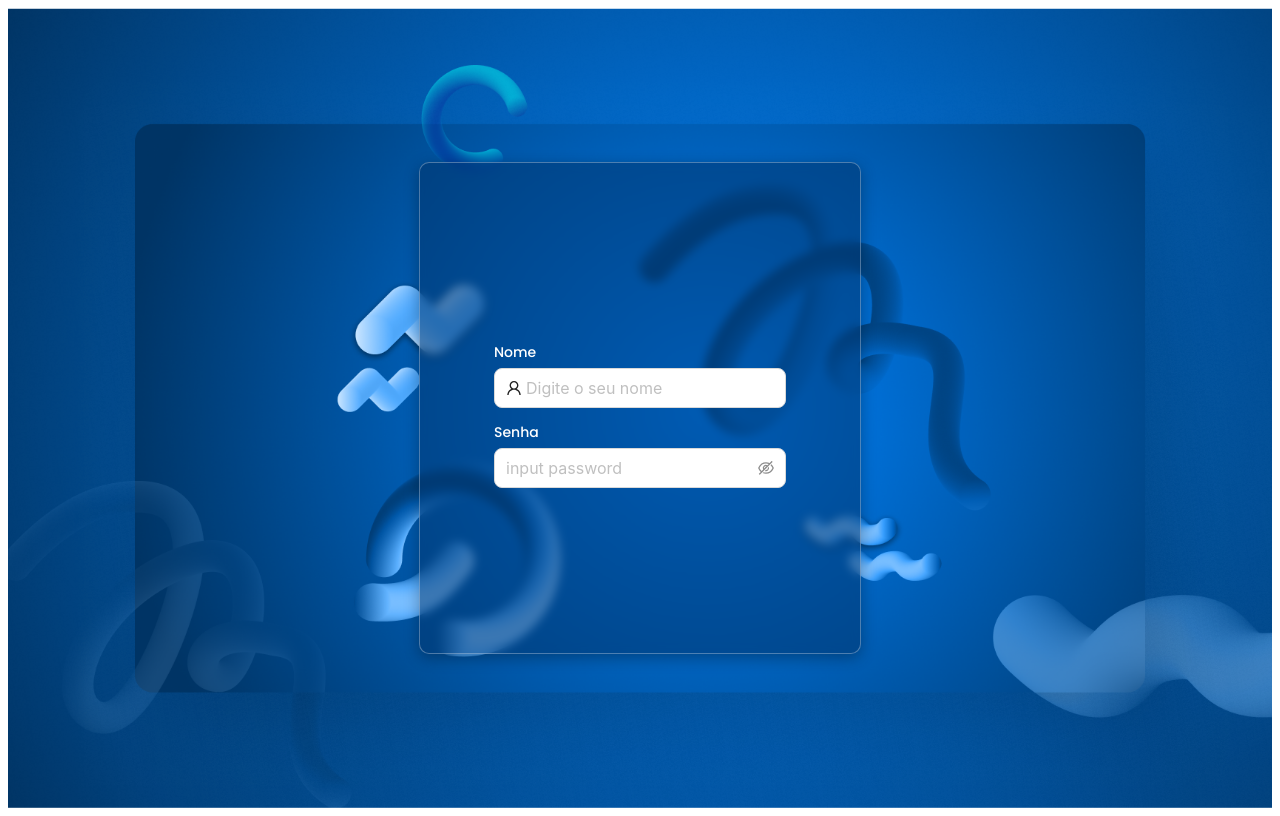
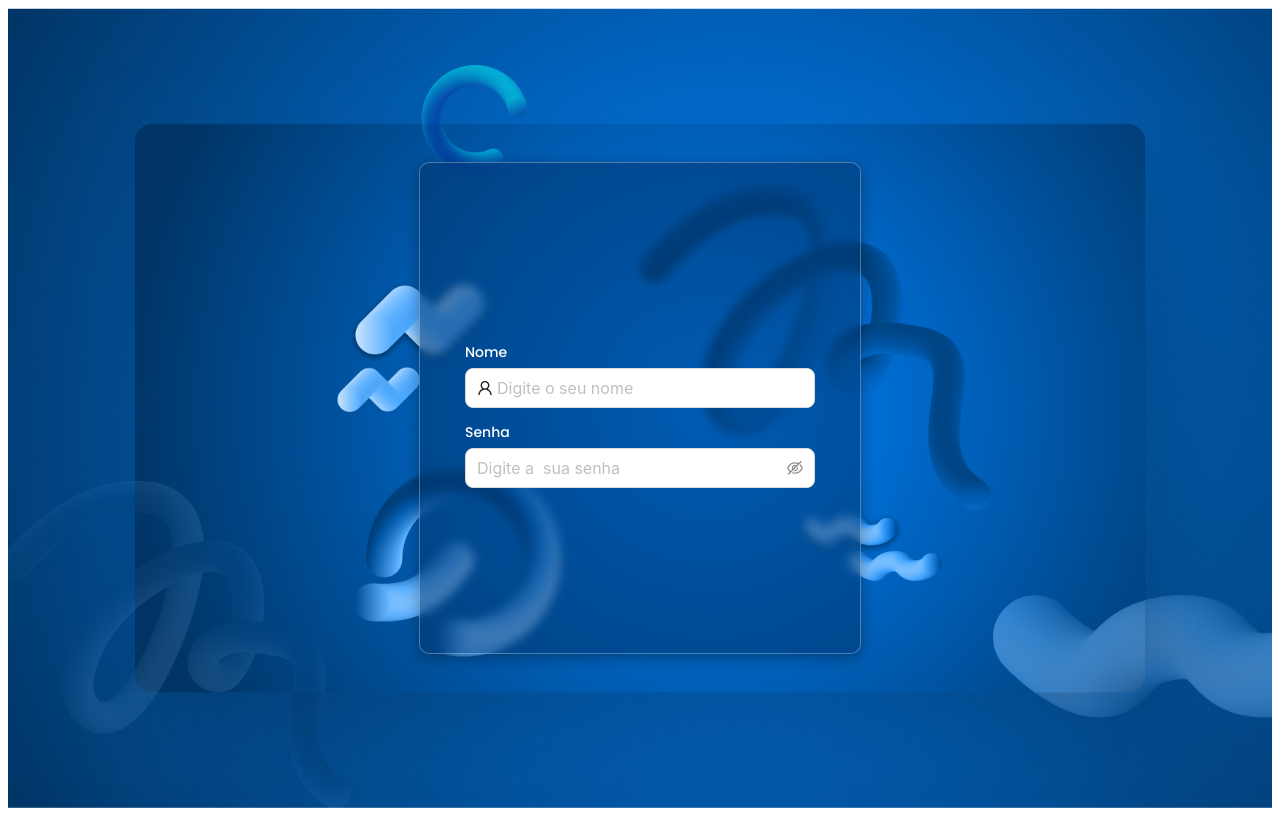
Before and after one commit to abilioepalanga/LojaRapida, a React (Vite) app: page / in a window 1280 px wide. Built offline with nearby package versions, Linux system fonts and the light colour scheme.

Commit message:
Actulização da largura do input

```diff
--- a/src/shared/inputs/input/Input.tsx
+++ b/src/shared/inputs/input/Input.tsx
@@ -1,5 +1,5 @@
-import { Input as InputText } from "antd";
-import { BoxInput, TitleInput } from "./input.styles";
+import { BoxInput, TitleInput, InputText } from "./input.styles";
+
 import {
     UserOutlined,
     EyeInvisibleOutlined,
@@ -18,7 +18,10 @@ const Input = () => {
             />
 
             <TitleInput>Senha</TitleInput>
-            <InputText.Password size="large" placeholder="input password" />
+            <InputText.Password
+                size="large"
+                placeholder="Digite a  sua senha"
+            />
         </BoxInput>
     );
 };
--- a/src/shared/inputs/input/input.styles.ts
+++ b/src/shared/inputs/input/input.styles.ts
@@ -1,4 +1,5 @@
 import styled from "styled-components";
+import { Input as AntdInput } from "antd";
 
 export const BoxInput = styled.div``;
 
@@ -11,3 +12,8 @@ export const TitleInput = styled.h3`
     margin-bottom: 5px;
     color: white;
 `;
+
+export const InputText = styled(AntdInput)`
+    width: 350px; /* Aqui você define a largura desejada */
+    /* Pode definir um valor máximo, se necessário */
+`;
```
